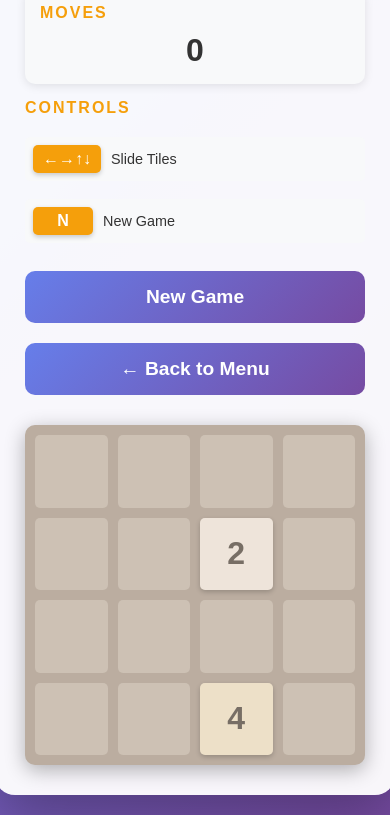
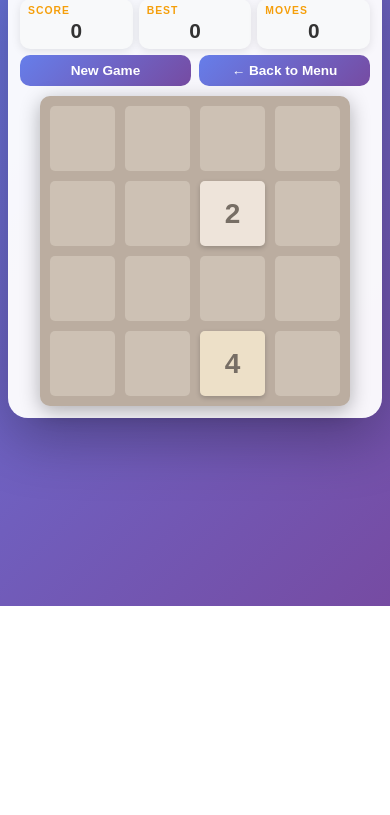
Before and after one commit to mdsco/games, a plain HTML site: page games/2048/2048.html in a window 390 px wide. Shown: the part 238-1053 px from the top of the page. After the commit the page ends 844 px from the top, so only its background shows below. Drawn offline with Linux system fonts and the light colour scheme.

Commit message:
Fix 2048 game play issue

```diff
--- a/games/2048/2048.css
+++ b/games/2048/2048.css
@@ -303,50 +303,112 @@
 }
 
 @media (max-width: 600px) {
-    .game-header h1 {
-        font-size: 2em;
+    /* Tighten outer spacing so more room goes to the board */
+    body {
+        padding: 8px;
     }
 
+    .game-container {
+        padding: 12px;
+    }
+
+    .game-header {
+        margin-bottom: 8px;
+    }
+
+    .game-header h1 {
+        font-size: 1.6em;
+        letter-spacing: 4px;
+    }
+
+    /* Reduce gap between side-panel and board */
+    .game-content {
+        gap: 10px;
+    }
+
+    /* Side panel: compact — info boxes stay in a tight row */
+    .side-panel {
+        gap: 6px;
+    }
+
+    .info-box {
+        flex: 1;
+        min-width: 0;   /* override 150px from 900px breakpoint */
+        padding: 6px 8px;
+    }
+
+    .info-box h2 {
+        font-size: 0.65em;
+        margin-bottom: 3px;
+        letter-spacing: 1px;
+    }
+
+    .info-box div:not(canvas) {
+        font-size: 1.3em;
+    }
+
+    /* Controls: hide keyboard hints (useless on touch), show only buttons */
+    .controls-section h2,
+    .control-item {
+        display: none;
+    }
+
+    .controls-section {
+        flex-direction: row;
+        gap: 8px;
+    }
+
+    .controls-section .action-btn,
+    .controls-section .back-btn {
+        flex: 1;
+        width: auto;
+        padding: 8px 4px;
+        font-size: 0.85em;
+        margin-top: 0;
+    }
+
+    /* Board: slightly smaller to leave vertical breathing room */
     .board {
-        width: 340px;
-        height: 340px;
+        width: 310px;
+        height: 310px;
         padding: 10px;
     }
 
+    /* 4 × 65px cells + 3 × 10px gaps = 290px ✓ */
     .grid-container,
     .tile-container {
-        width: 320px;
-        height: 320px;
-        grid-template-columns: repeat(4, 72.5px);
-        grid-template-rows: repeat(4, 72.5px);
+        width: 290px;
+        height: 290px;
+        grid-template-columns: repeat(4, 65px);
+        grid-template-rows: repeat(4, 65px);
         gap: 10px;
         top: 10px;
         left: 10px;
     }
 
     .tile {
-        width: 72.5px;
-        height: 72.5px;
-        font-size: 32px;
+        width: 65px;
+        height: 65px;
+        font-size: 28px;
     }
 
     .tile-2, .tile-4, .tile-8, .tile-16, .tile-32 {
-        font-size: 32px;
+        font-size: 28px;
     }
 
     .tile-64 {
-        font-size: 28px;
+        font-size: 24px;
     }
 
     .tile-128, .tile-256, .tile-512 {
-        font-size: 26px;
+        font-size: 22px;
     }
 
     .tile-1024, .tile-2048 {
-        font-size: 20px;
+        font-size: 18px;
     }
 
     .tile-4096, .tile-8192 {
-        font-size: 18px;
+        font-size: 16px;
     }
 }
```
